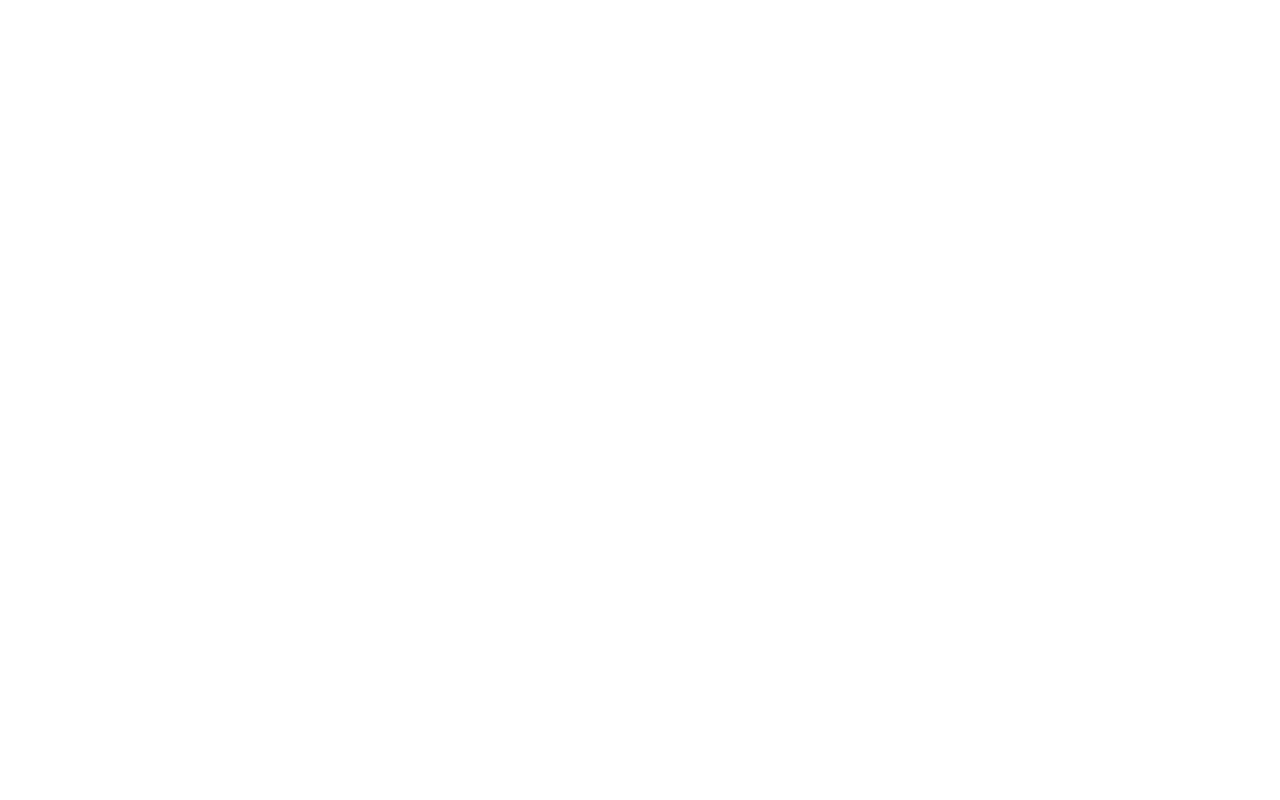
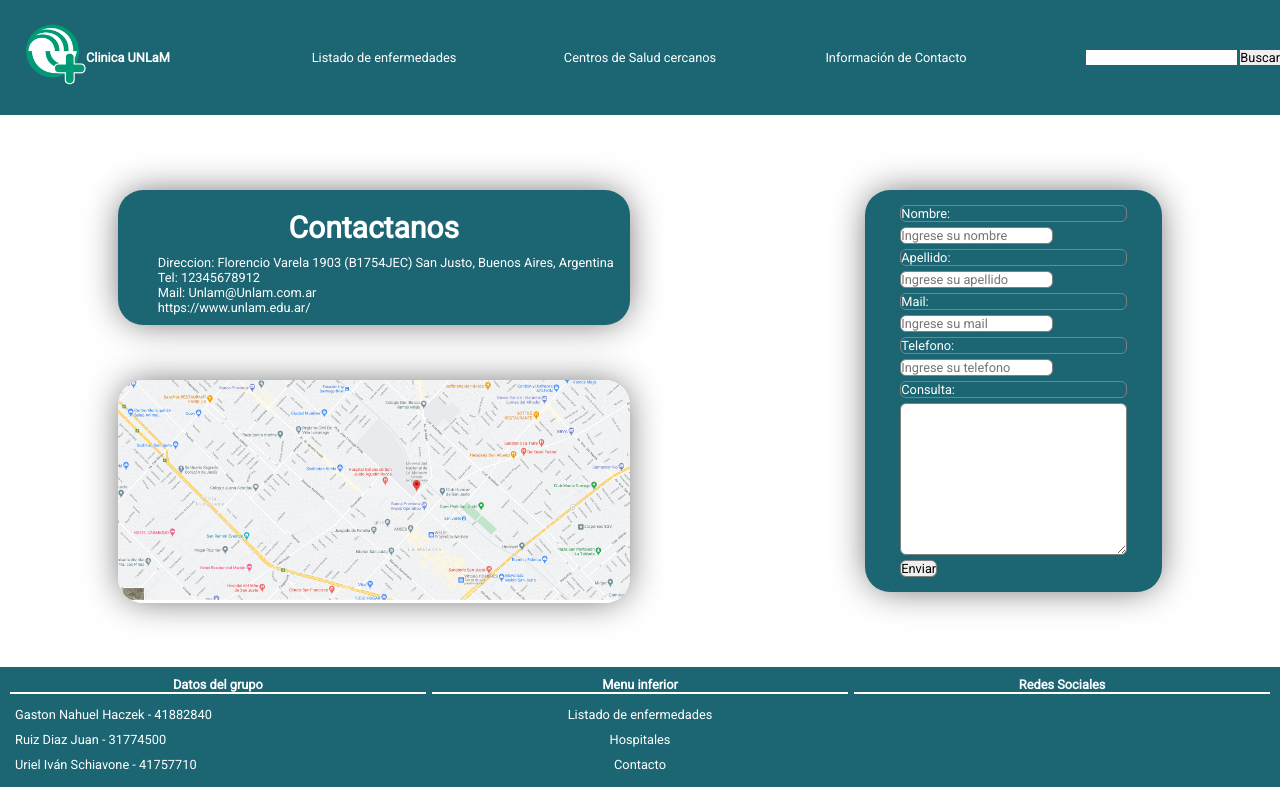
Before and after one commit to GastonNHaczek/Eda01PrograWeb1-2Cuatrimestre, a plain HTML site: page contacto.html in a window 1280 px wide. Drawn offline with Linux system fonts and the light colour scheme.

Commit message:
contacto primer commit

```diff
--- a/contacto.html
+++ b/contacto.html
@@ -3,9 +3,124 @@
 <head>
     <meta charset="UTF-8">
     <meta name="viewport" content="width=device-width, initial-scale=1.0">
+    <link rel="stylesheet" href="css/header-foooter.css">
+    <link rel="stylesheet" href="css/contacto.css">
     <title>Contactenos</title>
 </head>
 <body>
+   <header>
+        <nav class="menu">
+                <ul>
+                    <li>
+                        <a href="index.html" class="logo">
+                            <h1>Clinica UNLaM</h1>
+                        </a>
+                    </li>
+                    <li>
+                        <a href="listado-de-enfermedades.html">Listado de enfermedades</a>
+                    </li>
+                    <li>
+                        <a href="mapa.html">Centros de Salud cercanos</a>
+                    </li>
+                    <li>
+                        <a href="contacto.html">Información de Contacto</a>
+                    </li>
+                    <li>
+                        <form action="#" method="post">
+                            <datalist id="informacion">
+                                <option value="enfermedad1">
+                                <option value="enfermedad2">
+                                <option value="emfermedad3">
+                            </datalist>
+                            <input type="text" name="postal" list="informacion">
+                            <input type="button" value="Buscar">
+                        </form>
+                    </li>
+                </ul>
+            </nav>
+    </header>
+    <main>
+        <section class="contenedor">
+
+            <article class="columna-izq">
+              <div>
+               <h2>Contactanos</h2>
+                <p>Direccion: Florencio Varela 1903 (B1754JEC) San Justo, Buenos Aires, Argentina</p>
+                <p>Tel: 12345678912</p>
+                <p>Mail: Unlam@Unlam.com.ar</p>
+                <p>https://www.unlam.edu.ar/</p>
+               </div>
+                <img src="img/mapa-ubicacion.png" alt="mapa con ubicacion">
+
+
+            </article>
+
+            <article class="columna-der">
+                <form action="#" method="post">
+                <label for="nombre">Nombre: </label>
+                <input id="nombre" type="text" name="nombre" placeholder="Ingrese su nombre" autofocus required>
+
+                <label for="apellido">Apellido: </label>
+                <input id="apellido" type="text" name="apellido" placeholder="Ingrese su apellido"  autofocus>
+
+                <label for="email">Mail: </label>
+                <input id="email" type="email" name="email" placeholder="Ingrese su mail" autofocus>
+                <label for="telefono">Telefono: </label>
+                <input id="telefono" type="tel" pattern="[0-9]{8,}" name="mail" placeholder="Ingrese su telefono" autofocus>
+                <label for="consulta">Consulta: </label>
+                <textarea name="consulta" id="consulta" cols="30" rows="10" autofocus></textarea>
+                <input type="submit" value="Enviar">
+                </form>
+            </article>
+
+        </section>
+
+
+
+    </main>
+    <footer >
+
+        <article class="columna1">
+            <h6>Datos del grupo</h6>
+            <ul>
+                <li>
+                    <p>Gaston Nahuel Haczek - 41882840</p>
+                </li>
+                <li>
+                    <p>Ruiz Diaz Juan - 31774500</p>
+                </li>
+                <li>
+                    <p>Uriel Iván Schiavone - 41757710</p>
+                </li>
+            </ul>
+        </article>
+
+        <article class ="columna2">
+            <h6>Menu inferior</h6>
+            <ul>
+                <li>
+                    <a href="listado-de-enfermedades.html">Listado de enfermedades</a>
+                </li>
+                <li>
+                    <a href="mapa.html">Hospitales</a>
+                </li>
+                <li>
+                    <a href="contacto.html">Contacto</a>
+                </li>
+            </ul>
+        </article>
+
+        <article class="columna3"><h6>Redes Sociales</h6>
+
+                <div>
+                    <a target="_blank" href="https://www.facebook.com/"><i class="fab fa-facebook-square"></i></a>
+                    <a target="_blank" href="https://www.twitter.com"><i class="fab fa-twitter"></i></a>
+                    <a target="_blank" href="https://www.linkedin.com"><i class="fab fa-linkedin"></i></a>
+                </div>
+
+        </article>
+
+    </footer>
 
 </body>
 </html>
--- /dev/null
+++ b/css/contacto.css
@@ -0,0 +1,78 @@
+@import url('https://fonts.googleapis.com/css2?family=Roboto&display=swap');
+
+main{
+    font-family: 'Roboto', sans-serif;
+    background-color: #fff;
+    margin: 75px 0px;
+}
+.contenedor {
+    display: flex;
+
+    flex-direction: row;
+    justify-content: space-around;
+
+
+
+
+}
+h2{
+    font-size: 30px;
+    text-align: center;
+    color: white;
+}
+.contenedor p{
+    position: relative;
+    top: 10px;
+    left: 20px;
+    color: white;
+
+
+}
+.columna-izq  div {
+    padding: 20px;
+    -webkit-box-shadow: 0px 0px 37px -5px rgba(0,0,0,0.66);
+    -moz-box-shadow: 0px 0px 37px -5px rgba(0,0,0,0.66);
+    box-shadow: 0px 0px 37px -5px rgba(0,0,0,0.66);
+    border-radius: 25px;
+    background-color: #1c6674;
+
+}
+.columna-izq {
+
+    width: 40%;
+
+
+
+
+}
+article img{
+    position: relative;
+    top: 55px;
+    width: 100%;
+    -webkit-box-shadow: 0px 0px 37px -5px rgba(0,0,0,0.66);
+    -moz-box-shadow: 0px 0px 37px -5px rgba(0,0,0,0.66);
+    box-shadow: 0px 0px 37px -5px rgba(0,0,0,0.66);
+    border-radius: 25px;
+}
+.columna-der {
+
+    padding: 10px 30px;
+    background-color: #1c6674;
+    -webkit-box-shadow: 0px 0px 37px -5px rgba(0,0,0,0.66);
+    -moz-box-shadow: 0px 0px 37px -5px rgba(0,0,0,0.66);
+    box-shadow: 0px 0px 37px -5px rgba(0,0,0,0.66);
+    border-radius: 25px;
+}
+.columna-der input, textarea,label{
+    color: white;
+    display:block;
+    margin: 5px;
+    border-color: black;
+    border: 0.5px solid grey;
+    border-radius: 6px;
+
+
+}
+.columna-der input ,textarea{
+    color: black;
+}
--- a/css/header-foooter.css
+++ b/css/header-foooter.css
@@ -1,4 +1,4 @@
-
+@import url('https://fonts.googleapis.com/css2?family=Roboto&display=swap');
 
 *{
 	margin: 0;
@@ -8,6 +8,7 @@
 	border: none;
     outline: none;
     font-size: 1vw;
+    font-family: 'Roboto', sans-serif;
 }
 
 .menu{
```
Also changed, not shown: listado-de-enfermedades.html (+0 -1 lines), img/mapa-ubicacion.png (added), 1 other file.
